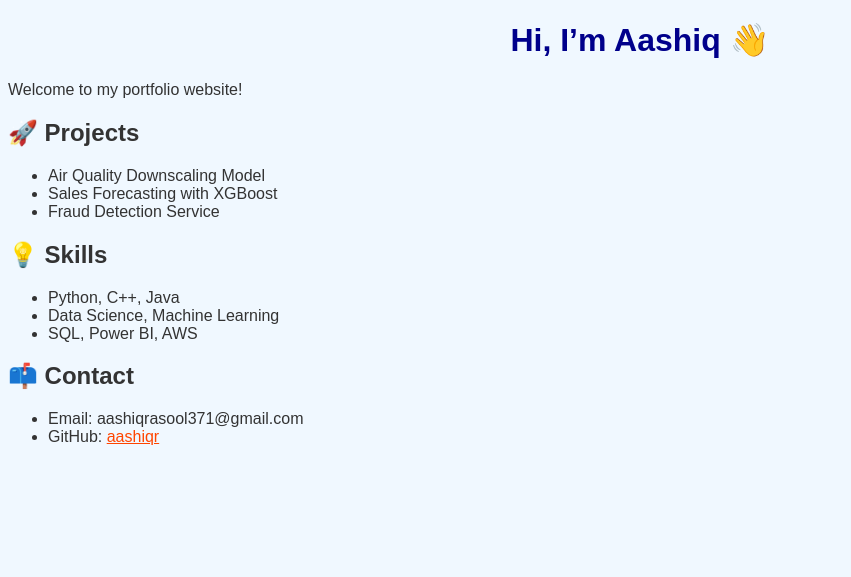
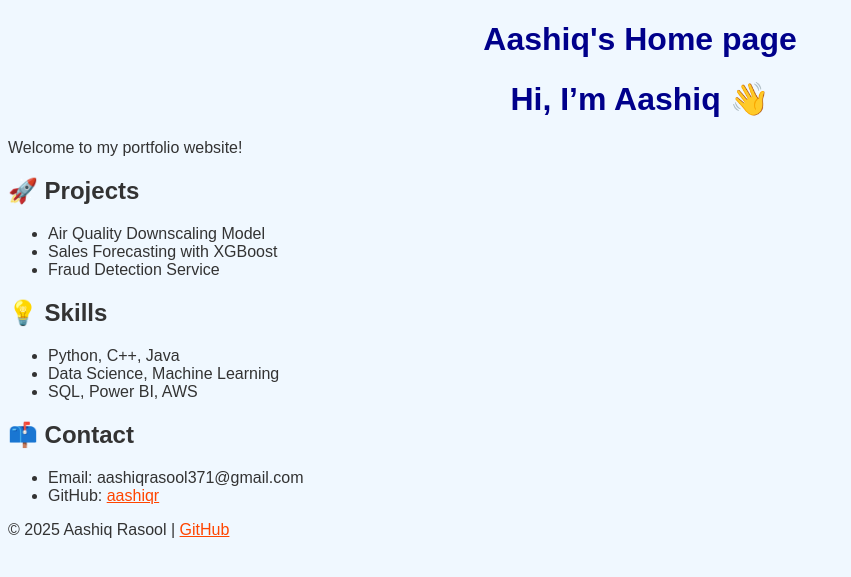
Before and after one commit to det0x-0/aashiqr.github.io, a Jekyll site: the page built from index.md, in a window 1280 px wide. Shown: the top 577 px of the page, without its empty margins (0-851 px from the left). Built offline with Jekyll 4.4.1, drawn with Linux system fonts in a browser that asks for light colours.

Commit message:
Update default.html

```diff
--- a/_layouts/default.html
+++ b/_layouts/default.html
@@ -1,10 +1,23 @@
 <!DOCTYPE html>
-<html>
+<html lang="en">
 <head>
+  <meta charset="UTF-8">
+  <meta name="viewport" content="width=device-width, initial-scale=1.0">
   <title>{{ page.title }}</title>
   <link rel="stylesheet" href="{{ '/assets/style.css' | relative_url }}">
+  <link rel="stylesheet" href="https://cdnjs.cloudflare.com/ajax/libs/font-awesome/6.4.0/css/all.min.css">
 </head>
 <body>
-  {{ content }}
+  <header>
+    <h1>{{ page.title }}</h1>
+  </header>
+
+  <main>
+    {{ content }}
+  </main>
+
+  <footer>
+    <p>© 2025 Aashiq Rasool | <a href="https://github.com/aashiqr" target="_blank">GitHub</a></p>
+  </footer>
 </body>
 </html>
```
